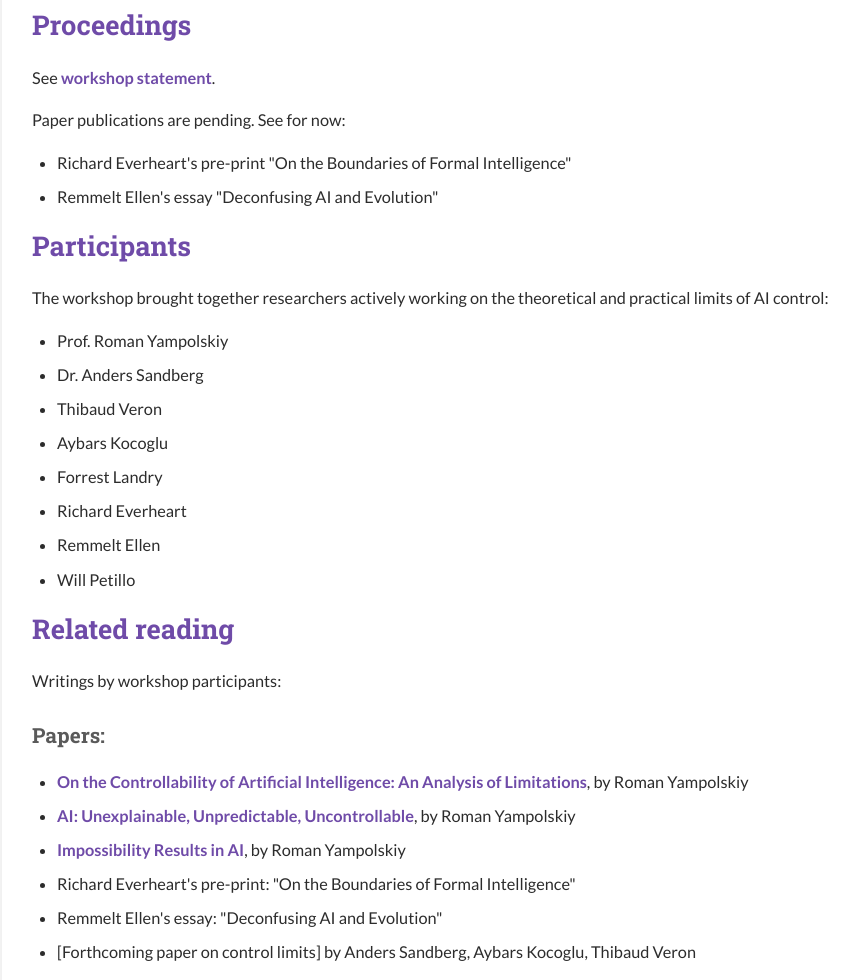
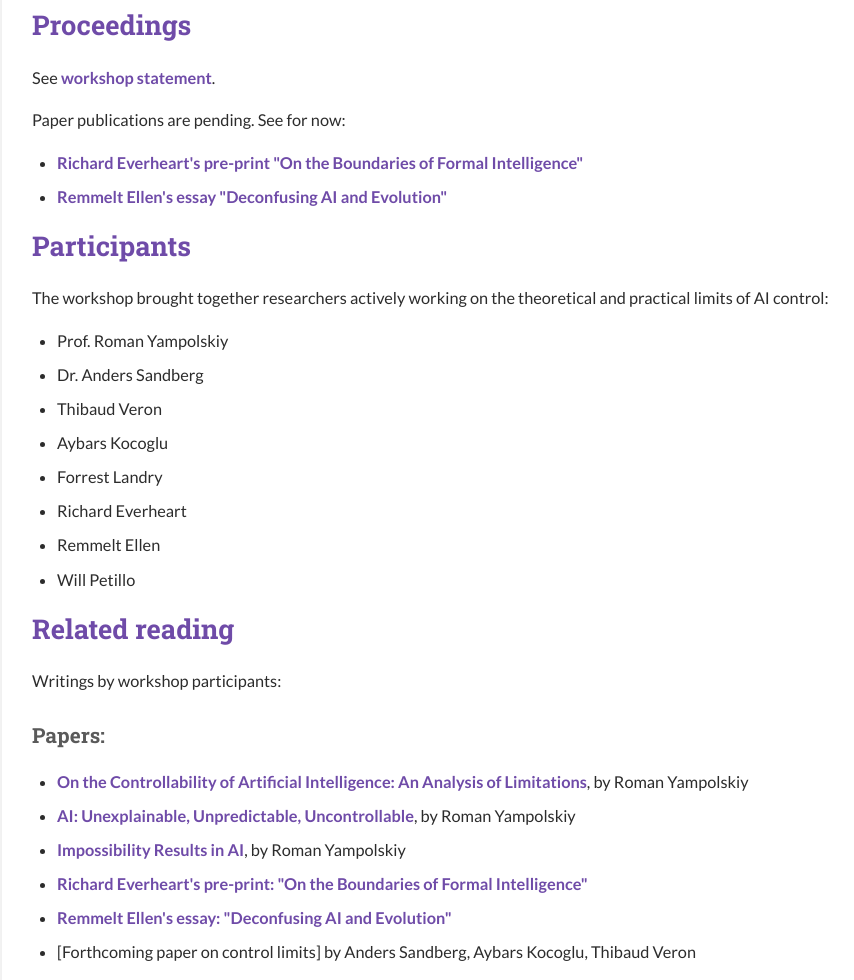
Before and after one commit to HorizonOmega/limitstocontrol.org, a plain HTML site: page index.html in a window 1280 px wide. Shown: the part 932-1912 px from the top of the page, without its empty margins (208-1062 px from the left). Drawn offline with Linux system fonts and the light colour scheme.

Commit message:
Add links to Everheart and Ellen papers in Proceedings and Related reading sections

```diff
--- a/index.html
+++ b/index.html
@@ -52,8 +52,8 @@
 
             <p>Paper publications are pending. See for now:</p>
             <ul>
-                <li>Richard Everheart's pre-print "On the Boundaries of Formal Intelligence"</li>
-                <li>Remmelt Ellen's essay "Deconfusing AI and Evolution"</li>
+                <li><a href="https://web.archive.org/web/20250709220837/https://openreview.net/forum?id=MveImOXnus" target="_blank">Richard Everheart's pre-print "On the Boundaries of Formal Intelligence"</a></li>
+                <li><a href="https://www.lesswrong.com/posts/qvgEbZDcxwTSEBdwD/deconfusing-ai-and-evolution" target="_blank">Remmelt Ellen's essay "Deconfusing AI and Evolution"</a></li>
             </ul>
         </section>
 
@@ -85,8 +85,8 @@
                         target="_blank">AI: Unexplainable, Unpredictable, Uncontrollable</a>, by Roman Yampolskiy</li>
                 <li><a href="https://dl.acm.org/doi/10.1145/3603371#d1e583" target="_blank">Impossibility Results in
                         AI</a>, by Roman Yampolskiy</li>
-                <li>Richard Everheart's pre-print: "On the Boundaries of Formal Intelligence"</li>
-                <li>Remmelt Ellen's essay: "Deconfusing AI and Evolution"</li>
+                <li><a href="https://web.archive.org/web/20250709220837/https://openreview.net/forum?id=MveImOXnus" target="_blank">Richard Everheart's pre-print: "On the Boundaries of Formal Intelligence"</a></li>
+                <li><a href="https://www.lesswrong.com/posts/qvgEbZDcxwTSEBdwD/deconfusing-ai-and-evolution" target="_blank">Remmelt Ellen's essay: "Deconfusing AI and Evolution"</a></li>
                 <li>[Forthcoming paper on control limits] by Anders Sandberg, Aybars Kocoglu, Thibaud Veron</li>
             </ul>
 
```
